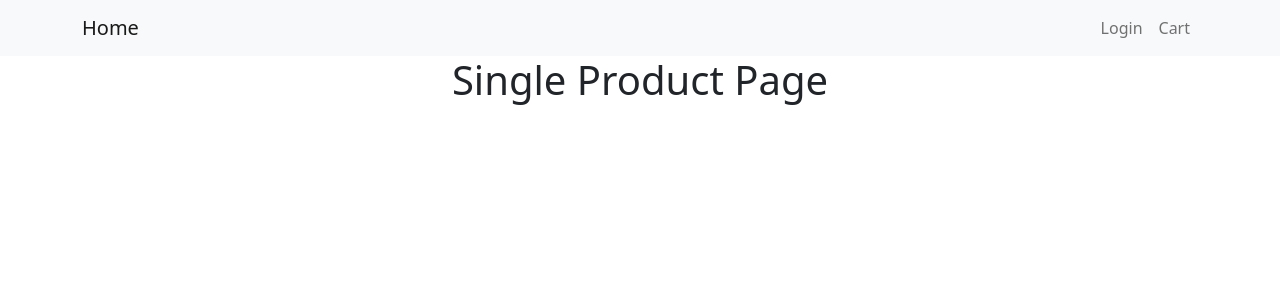
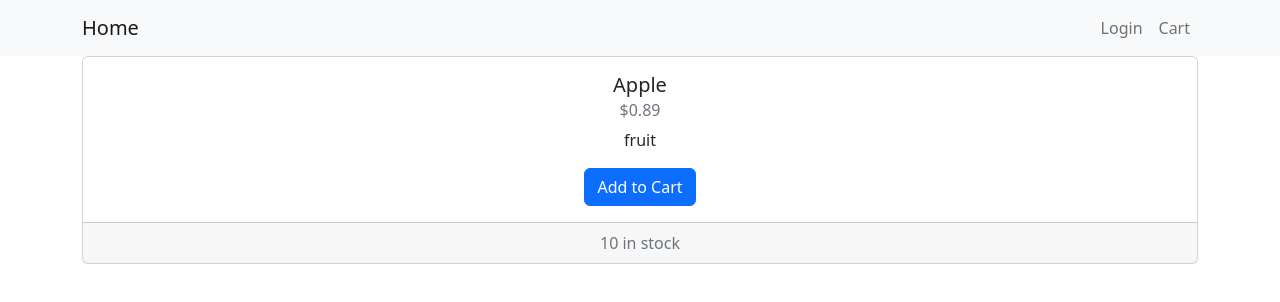
Before and after one commit to cmskorcz/react-ecommerce, a React (Create React App) app in the folder client/: page /product/1 in a window 1280 px wide. Shown: the top 302 px of the page. Built offline with nearby package versions, Linux system fonts and the light colour scheme.

Commit message:
very basic single product page created

```diff
--- a/client/src/App.js
+++ b/client/src/App.js
@@ -9,14 +9,45 @@ import SingleProductPage from './pages/SingleProductPage';
 import CartPage from './pages/CartPage';
 
 function App() {
+  const productsArr = [
+    {
+      id: 1,
+      name: 'Apple',
+      type: 'fruit',
+      qty: 10,
+      price: '0.89'
+    },
+    {
+      id: 2,
+      name: 'Cherry',
+      type: 'fruit',
+      qty: 20,
+      price: '1.00'
+    },
+    {
+      id: 3,
+      name: 'Carrot',
+      type: 'vegetable',
+      qty: 30,
+      price: '0.50'
+    },
+    {
+      id: 4,
+      name: 'Squash',
+      type: 'vegetable',
+      qty: 5,
+      price: '1.20'
+    }
+  ];
+
   return (
     <div className="App">
       <Navigation />
       <Router>
         <Routes>
-          <Route path='/' element={<HomePage />} />
+          <Route path='/' element={<HomePage productsArr={productsArr} />} />
           <Route path='/login' element={<LoginPage />} />
-          <Route path='/product/:id' element={<SingleProductPage />} />
+          <Route path='/product/:id' element={<SingleProductPage productsArr={productsArr} />} />
           <Route path='/cart' element={<CartPage />} />
           <Route path='*' element={<HomePage />} />
         </Routes>
--- a/client/src/components/Products/index.js
+++ b/client/src/components/Products/index.js
@@ -2,39 +2,40 @@ import Container from "react-bootstrap/Container";
 import Row from 'react-bootstrap/Row';
 import Product from "../Product";
 
-function Products() {
+function Products(props) {
   // Product array will originate from DB when set up
-  const productsArr = [
-    {
-      id: 1,
-      name: 'Apple',
-      type: 'fruit',
-      qty: 10,
-      price: '0.89'
-    },
-    {
-      id: 2,
-      name: 'Cherry',
-      type: 'fruit',
-      qty: 20,
-      price: '1.00'
-    },
-    {
-      id: 3,
-      name: 'Carrot',
-      type: 'vegetable',
-      qty: 30,
-      price: '0.50'
-    },
-    {
-      id: 4,
-      name: 'Squash',
-      type: 'vegetable',
-      qty: 5,
-      price: '1.20'
-    }
-  ];
+  // const productsArr = [
+  //   {
+  //     id: 1,
+  //     name: 'Apple',
+  //     type: 'fruit',
+  //     qty: 10,
+  //     price: '0.89'
+  //   },
+  //   {
+  //     id: 2,
+  //     name: 'Cherry',
+  //     type: 'fruit',
+  //     qty: 20,
+  //     price: '1.00'
+  //   },
+  //   {
+  //     id: 3,
+  //     name: 'Carrot',
+  //     type: 'vegetable',
+  //     qty: 30,
+  //     price: '0.50'
+  //   },
+  //   {
+  //     id: 4,
+  //     name: 'Squash',
+  //     type: 'vegetable',
+  //     qty: 5,
+  //     price: '1.20'
+  //   }
+  // ];
 
+  const { productsArr } = props
   return (
     <Container>
       <h1>Here is a list of our products:</h1>
--- a/client/src/pages/HomePage/index.js
+++ b/client/src/pages/HomePage/index.js
@@ -1,11 +1,12 @@
 import Hero from "../../components/Hero";
 import Products from "../../components/Products";
 
-function HomePage() {
+function HomePage(props) {
+  const { productsArr } = props
   return (
     <>
       <Hero />
-      <Products />
+      <Products productsArr={productsArr} />
     </>
   )
 }
--- a/client/src/pages/SingleProductPage/index.js
+++ b/client/src/pages/SingleProductPage/index.js
@@ -1,6 +1,14 @@
-function SingleProductPage() {
+import Container from "react-bootstrap/esm/Container";
+import Product from "../../components/Product";
+
+function SingleProductPage(props) {
+  const { productsArr } = props
+  const productId = window.location.pathname.split('/').pop();
+
   return (
-    <h1>Single Product Page</h1>
+    <Container>
+      <Product product={ productsArr[productId-1] } />
+    </Container>
   )
 }
 
```
